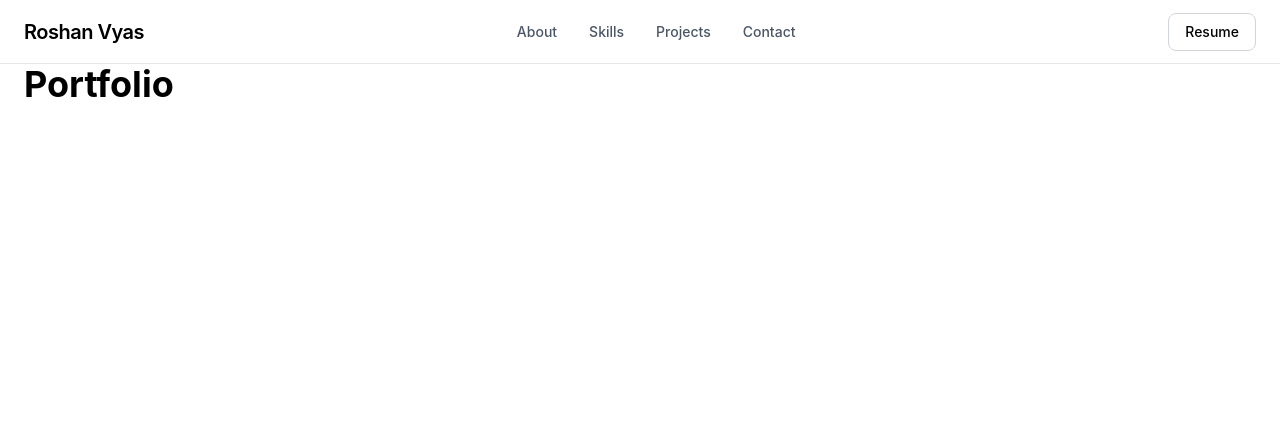
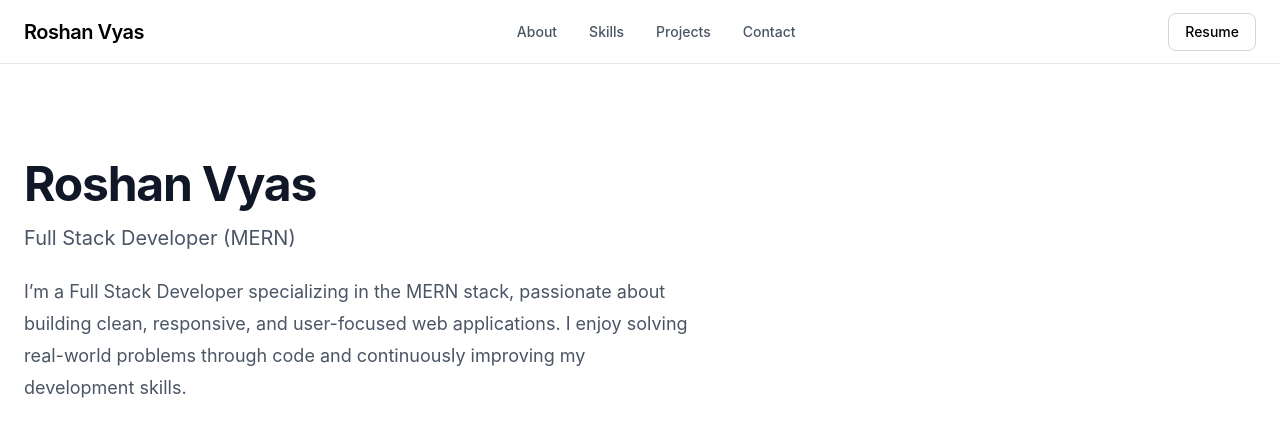
Before and after one commit to roshan-vyas-dev/roshan-portfolio, a React (Vite) app: page / in a window 1280 px wide. Shown: the top 436 px of the page. Built offline with nearby package versions, Linux system fonts and the light colour scheme.

Commit message:
feat: build hero section

```diff
--- a/src/App.jsx
+++ b/src/App.jsx
@@ -1,19 +1,13 @@
-import Container from "./components/Container"
-import Navbar from "./components/Navbar"
-import Hero from "./sections/Hero"
-
+import Navbar from "./components/Navbar";
+import Hero from "./sections/Hero";
 
 function App() {
   return (
     <>
       <Navbar />
-
-      <Container>
-        <h1 className="text-4xl font-bold">Portfolio</h1>
-
-      </Container>
+      <Hero />
     </>
-  )
+  );
 }
 
-export default App
+export default App;
--- a/src/sections/Hero.jsx
+++ b/src/sections/Hero.jsx
@@ -4,7 +4,25 @@ function Hero() {
     return (
         <section>
             <Container>
-        Hero Section
+                <div className="py-24">
+                    {/* name */}
+                    <h1 className="text-5xl font-bold tracking-tight text-gray-900">
+                        Roshan Vyas
+                    </h1>
+
+                    {/* role */}
+
+                    <p className="mt-4 text-xl text-gray-600">
+                        Full Stack Developer (MERN)
+                    </p>
+                    {/* introduction */}
+                    <p className="mt-6 max-w-2xl text-lg leading-8 text-gray-600">
+                        I’m a Full Stack Developer specializing in the MERN stack, passionate about
+                        building clean, responsive, and user-focused web applications. I enjoy
+                        solving real-world problems through code and continuously improving my
+                        development skills.
+                    </p>
+                </div>
             </Container>
         </section>
     );
```
Lines whose indentation alone changed are shown as unchanged.
